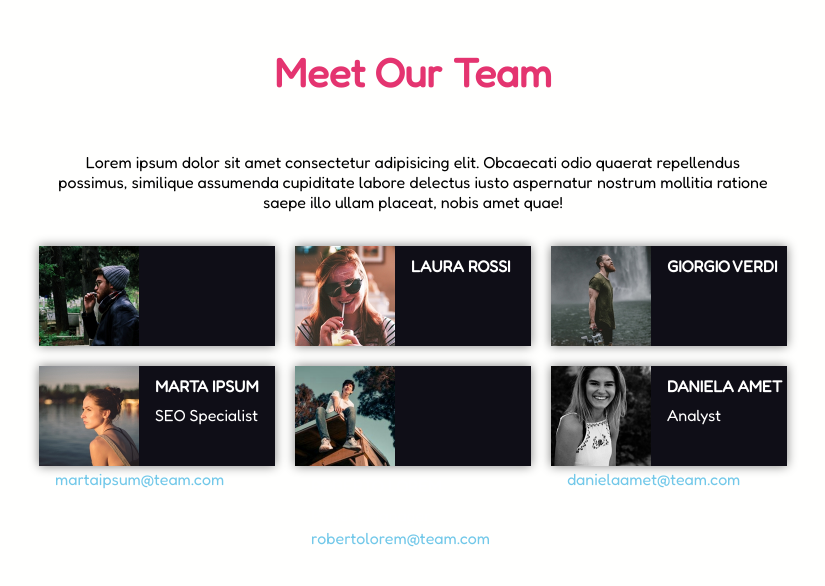
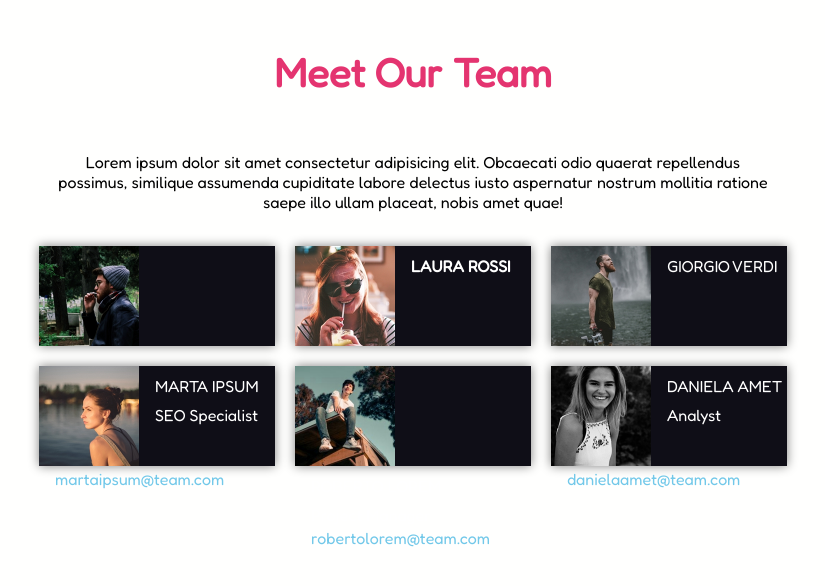
Before and after one commit to GiorgioDellutri/html-css-float-cards, a plain HTML site: page index.html in a window 1280 px wide. Shown: the whole page, without its empty margins (227-1052 px from the left). Drawn offline with Linux system fonts and the light colour scheme.

Commit message:
final version

```diff
--- a/css/style.css
+++ b/css/style.css
@@ -7,7 +7,6 @@
 
 body{
     font-family: 'Fredoka', sans-serif;
-    font-size: px;
     background-color: #fffffe;
 }
 
--- a/index.html
+++ b/index.html
@@ -8,6 +8,7 @@
         <link rel="preconnect" href="https://fonts.googleapis.com">
         <link rel="preconnect" href="https://fonts.gstatic.com" crossorigin>
         <link href="https://fonts.googleapis.com/css2?family=Fredoka:wght@300;400&display=swap" rel="stylesheet">
+        <link rel="stylesheet" href="./css/style.css">
         <link rel="stylesheet" href="./css/style.css">
     </head>
     <body>
@@ -31,25 +32,25 @@
                 </div>
                 <div class="card">
                     <img src="./img/male2.png" alt="male">
-                    <span class="name">GIORGIO VERDI </span><br>
+                    <span cla>GIORGIO VERDI </span><br>
                     <span>Back-end Developer</span><br>
                     <a href="">giorgioverdi@team.com</a>
                 </div>
                 <div class="card">
                     <img src="./img/female2.png" alt="female">
-                    <span class="name">MARTA IPSUM</span><br>
+                    <span>MARTA IPSUM</span><br>
                     <span>SEO Specialist</span><br>
                     <a href="">martaipsum@team.com</a>
                 </div>
                 <div class="card">
                     <img src="./img/male3.png" alt="male">
-                    <span class="name">ROBERTO LOREM</span><br>
+                    <span>ROBERTO LOREM</span><br>
                     <span>Project Manager</span><br>
                     <a href="">robertolorem@team.com</a>
                 </div>
                 <div class="card">
                     <img src="./img/female3.png" alt="female">
-                    <span class="name">DANIELA AMET </span><br>
+                    <span>DANIELA AMET </span><br>
                     <span>Analyst</span><br>
                     <a href="fdss">danielaamet@team.com</a>
                 </div>
```
